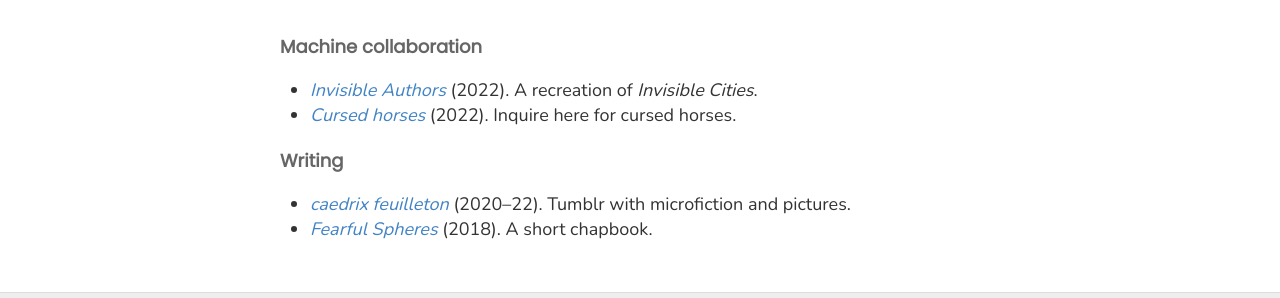
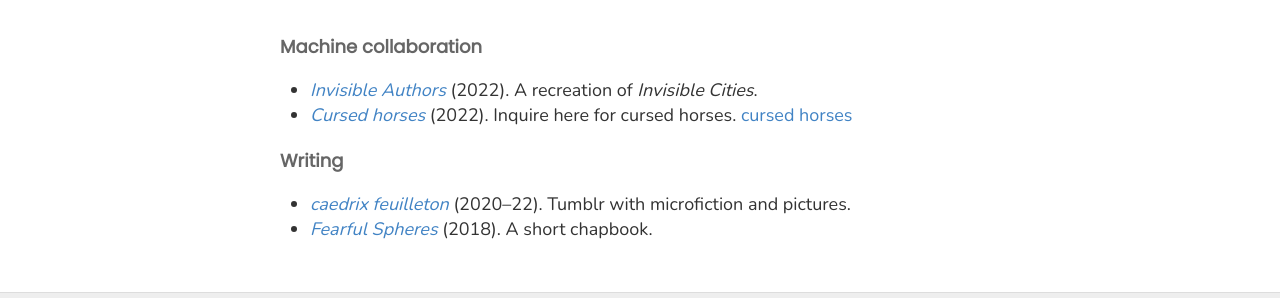
Before and after one commit to heptarch/heptarch.github.io, a Jekyll site: the page built from art.md, in a window 1280 px wide. Shown: the part 198-496 px from the top of the page. Built offline with Jekyll 4.4.1, drawn with Linux system fonts in a browser that asks for light colours.

Commit message:
Update art.md

```diff
--- a/art.md
+++ b/art.md
@@ -9,7 +9,7 @@ permalink: /art/
 - [*Invisible Authors*](/assets/invisible-authors.pdf) (2022). A
   recreation of *Invisible Cities*.
 - <a href = "mailto:cursedhorses@gmail.com"><i>Cursed horses</i></a>
-  (2022). Inquire here for cursed horses.
+  (2022). Inquire here for cursed horses. [cursed horses](cursedhorses@gmail.com)
 
 #### Writing
 
```
